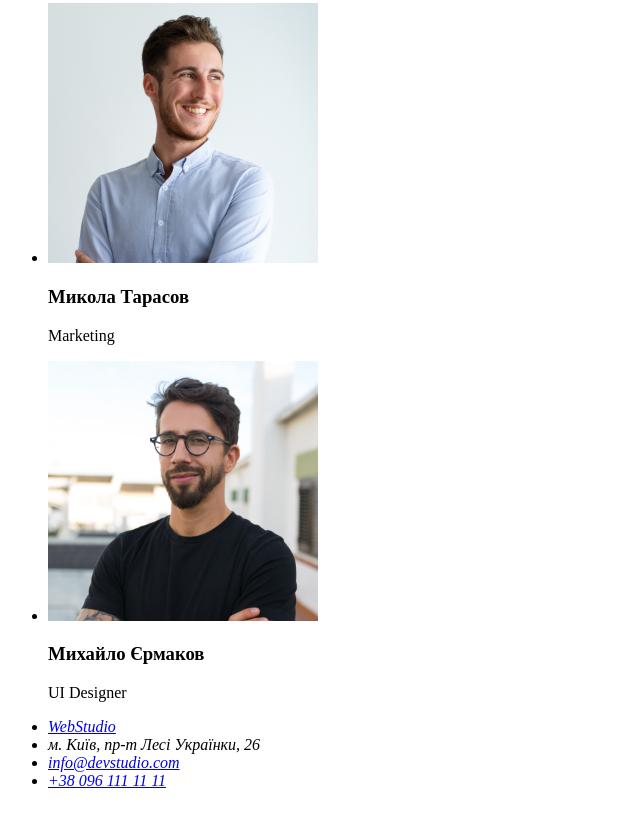
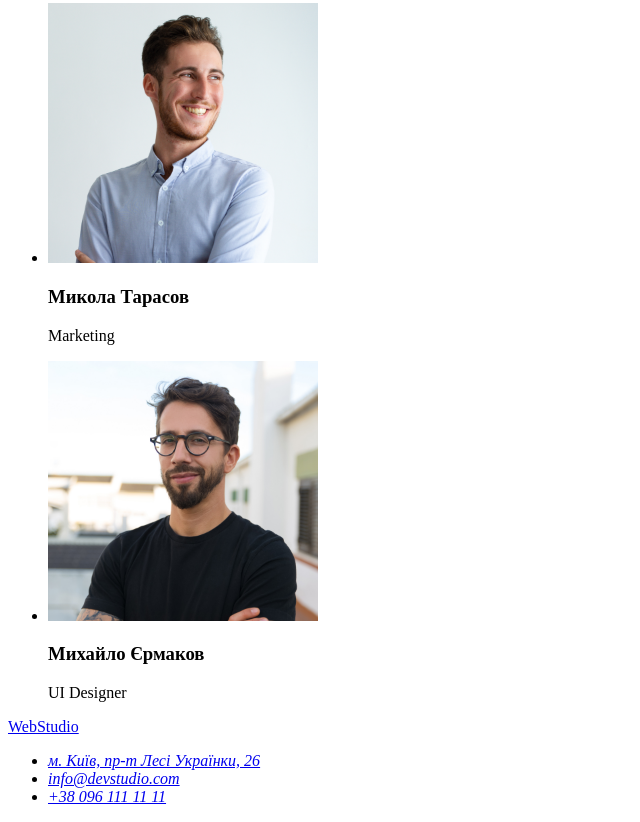
Before and after one commit to Ihor-Samburenko/goit-markup-hw-01, a plain HTML site: page index.html in a window 1280 px wide. Shown: the part 2360-3182 px from the top of the page, without its empty margins (0-640 px from the left). Drawn offline with Linux system fonts and the light colour scheme.

Commit message:
update index html

```diff
--- a/index.html
+++ b/index.html
@@ -132,12 +132,17 @@
 
     <!--Футер-->
     <footer>
+      <a href="/">WebStudio</a>
       <address>
         <ul>
           <li>
-            <a href="/">WebStudio</a>
+            <a
+              href="https://www.google.com/maps/place/бульвар+Лесі+Українки,+26,+Київ,+02000/@50.4263585,30.5368194,17z/data=!4m5!3m4!1s0x40d4cf0e033ecbe9:0x57a4dffefec77da0!8m2!3d50.4265807!4d30.5383858?hl=uk"
+              target="_blank"
+              rel="noopener noreferrer"
+              >м. Київ, пр-т Лесі Українки, 26</a
+            >
           </li>
-          <li>м. Київ, пр-т Лесі Українки, 26</li>
           <li>
             <a href="info@devstudio.com">info@devstudio.com</a>
           </li>
```
